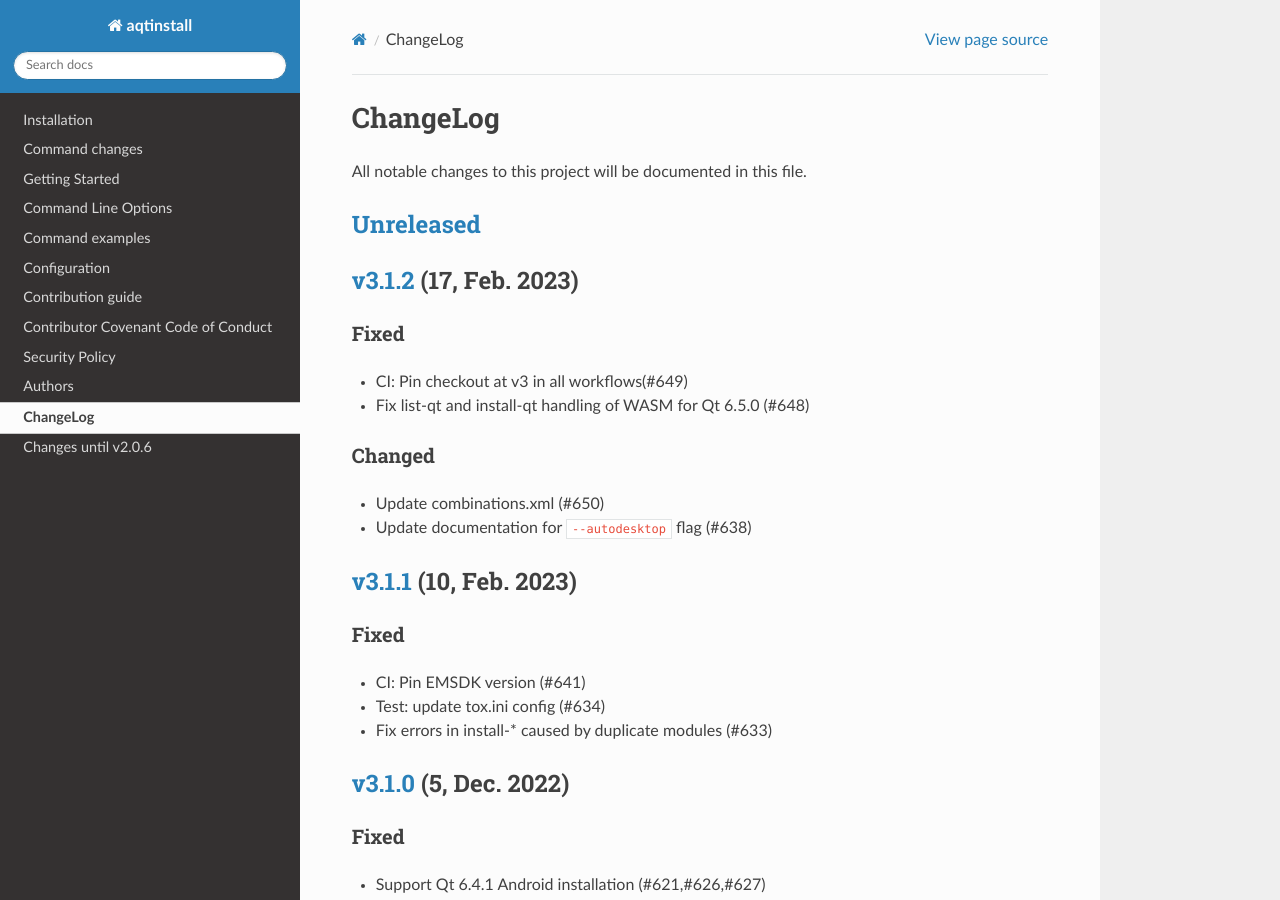
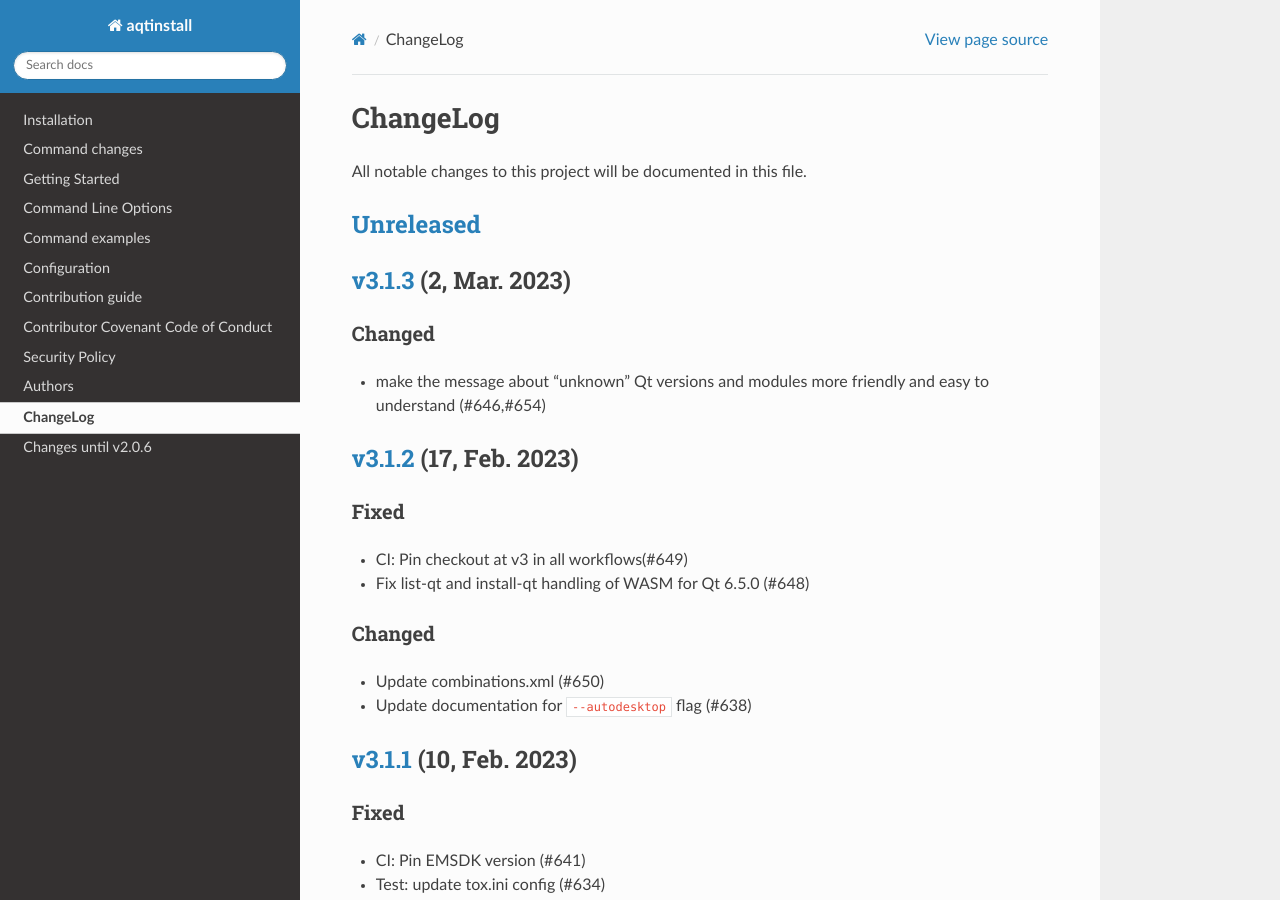
Before and after one commit to miurahr/aqtinstall, a Sphinx documentation site: the page built from docs/CHANGELOG.rst, in a window 1280 px wide and 900 px high. Built offline with Sphinx 7.4.7 and the Read the Docs theme 2.0.0, drawn with Linux system fonts in a browser that asks for light colours; the version number could not be read and is left out.

Commit message:
Release v3.1.3
Improve warnings when "unknown" Qt versions

Signed-off-by: Hiroshi Miura <miurahr@linux.com>

```diff
--- a/docs/CHANGELOG.rst
+++ b/docs/CHANGELOG.rst
@@ -12,6 +12,15 @@
 
 `Unreleased`_
 =============
+
+`v3.1.3`_ (2, Mar. 2023)
+========================
+
+Changed
+-------
+* make the message about "unknown" Qt versions and modules
+  more friendly and easy to understand (#646,#654)
+
 
 `v3.1.2`_ (17, Feb. 2023)
 =========================
@@ -192,7 +201,8 @@
 * Check Update.xml file with SHA256 hash (#493)
 
 
-.. _Unreleased: https://github.com/miurahr/aqtinstall/compare/v3.1.2...HEAD
+.. _Unreleased: https://github.com/miurahr/aqtinstall/compare/v3.1.3...HEAD
+.. _v3.1.3: https://github.com/miurahr/aqtinstall/compare/v3.1.2...v3.1.3
 .. _v3.1.2: https://github.com/miurahr/aqtinstall/compare/v3.1.1...v3.1.2
 .. _v3.1.1: https://github.com/miurahr/aqtinstall/compare/v3.1.0...v3.1.1
 .. _v3.1.0: https://github.com/miurahr/aqtinstall/compare/v3.0.2...v3.1.0
```
